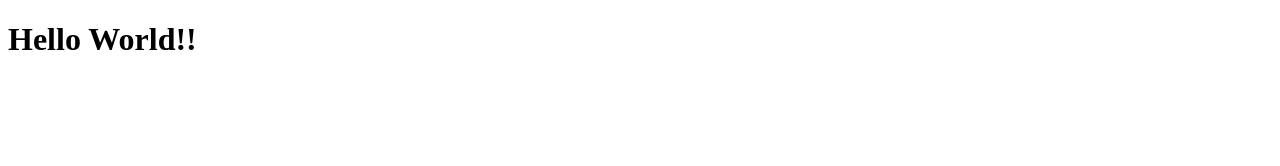
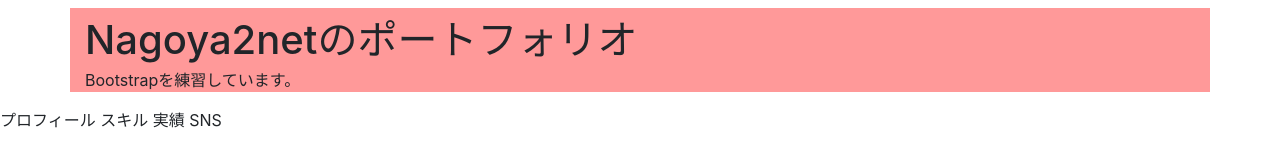
Before and after one commit to MasamiYamashita/nagoya2net.github.io, a plain HTML site: page index.html in a window 1280 px wide. Drawn offline with nearby package versions, Linux system fonts and the light colour scheme.

Commit message:
Update index.html

```diff
--- a/index.html
+++ b/index.html
@@ -1,6 +1,27 @@
-<!doctype html>
-<html>
-  <body>
-    <h1>Hello World!!</h1>
-  </body>
+<!DOCTYPE html>
+<html lang="en">
+<head>
+  <meta charset="UTF-8">
+  <meta http-equiv="X-UA-Compatible" content="IE=edge">
+  <meta name="viewport" content="width=device-width, initial-scale=1.0">
+  <title>Nagoya2net</title>
+  <link rel="stylesheet" href="https://cdn.jsdelivr.net/npm/bootstrap@4.5.3/dist/css/bootstrap.min.css"
+        integrity="sha384-TX8t27EcRE3e/ihU7zmQxVncDAy5uIKz4rEkgIXeMed4M0jlfIDPvg6uqKI2xXr2"
+        crossorigin="anonymous">
+  <style>
+    .container {
+      background-color: #f99;
+    }
+  </style>
+</head>
+<body>
+  <div class=container>
+    <h1 class="mt-2 pt-2 mb-1">Nagoya2netのポートフォリオ</h1>
+    <p>Bootstrapを練習しています。</p>
+  </div>
+プロフィール
+スキル
+実績
+SNS
+</body>
 </html>
```
